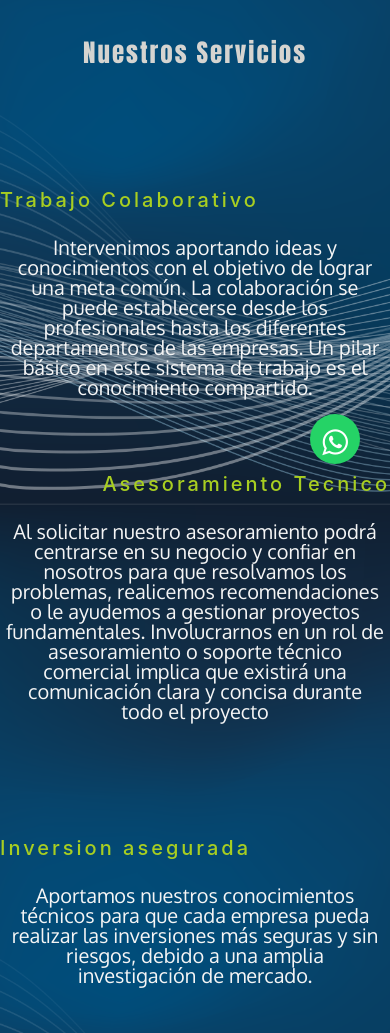
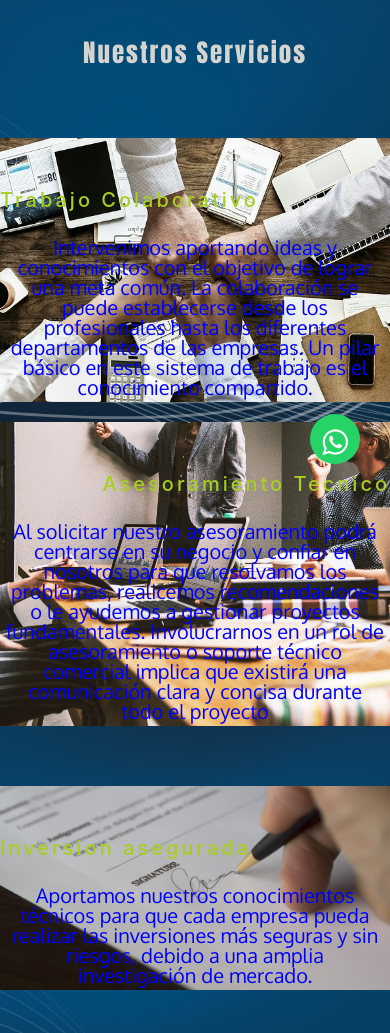
Before and after one commit to admaco87/ProyectoDesarrolloWebCoderHouse, a website: page servicios.html in a window 390 px wide. Shown: the part 340-1373 px from the top of the page. Drawn offline with nearby package versions, Linux system fonts and the light colour scheme; a web font is replaced by a local one.

Commit message:
imagenMobile

```diff
--- a/scss/_navSecciones.scss
+++ b/scss/_navSecciones.scss
@@ -42,12 +42,17 @@
 
 }
 @media(max-width: 780px){
+
     .nosotros-contenido__contenido-nosotros{
         display: grid;
         grid-template-columns: repeat(1, 1fr);
         grid-column-gap: 2rem;
 
         .nosotros-contenido__texto-nosotros{
+            background-image: url(../img/nosotros-prin.svg);
+            background-repeat: no-repeat;
+            background-size: cover;
+            background-position: center center;
             p{
                 font: $text-font;
                 margin: 1.5rem;
@@ -55,6 +60,7 @@
                 padding-top: 15rem;
                 font-size: 2rem;
             }
+
 
 
         }
@@ -136,12 +142,27 @@
     .seccionServicio__servicio{
         display: flex;
         flex-direction: column;
-
-
-
         img{
             display: none;
         }
+
+        .seccionServicio__boxDos{
+            background-image: url(../img/anuncio1.jpg);
+            background-position: center;
+            background-size: cover;
+        }
+        .seccionServicio__boxTres{
+            background-image: url(../img/anuncio2.jpg);
+            background-position: center;
+            background-size: cover;
+        }
+        .seccionServicio__boxSeis{
+            background-image: url(../img/anuncio3.jpg);
+            background-position: center;
+            background-size: cover;
+        }
+
+
         h3{
 
             letter-spacing: 3px;
@@ -150,6 +171,7 @@
         }
         p{
             font: $text-font;
+            color:blue;
             margin: 5px;
             text-align: center;
             padding-top: 2rem;
```
Also changed, not shown: css/styles.css, scss/styles.css, 1 other file.
